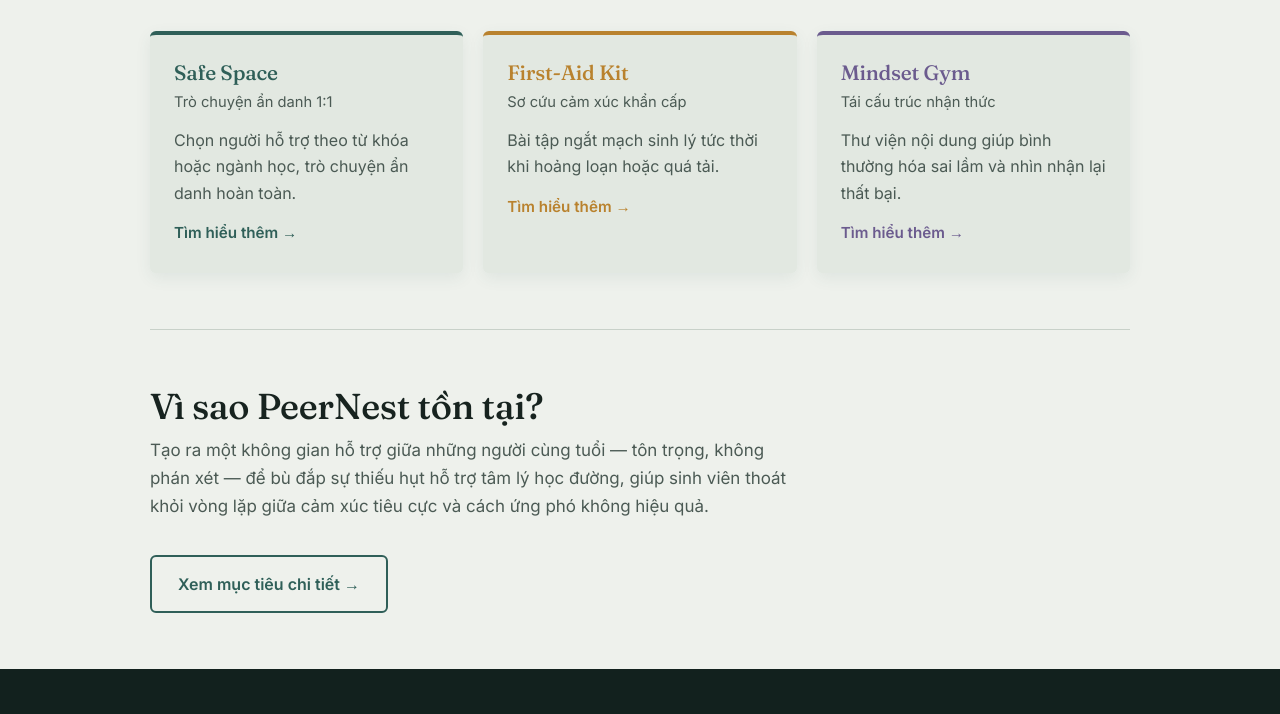
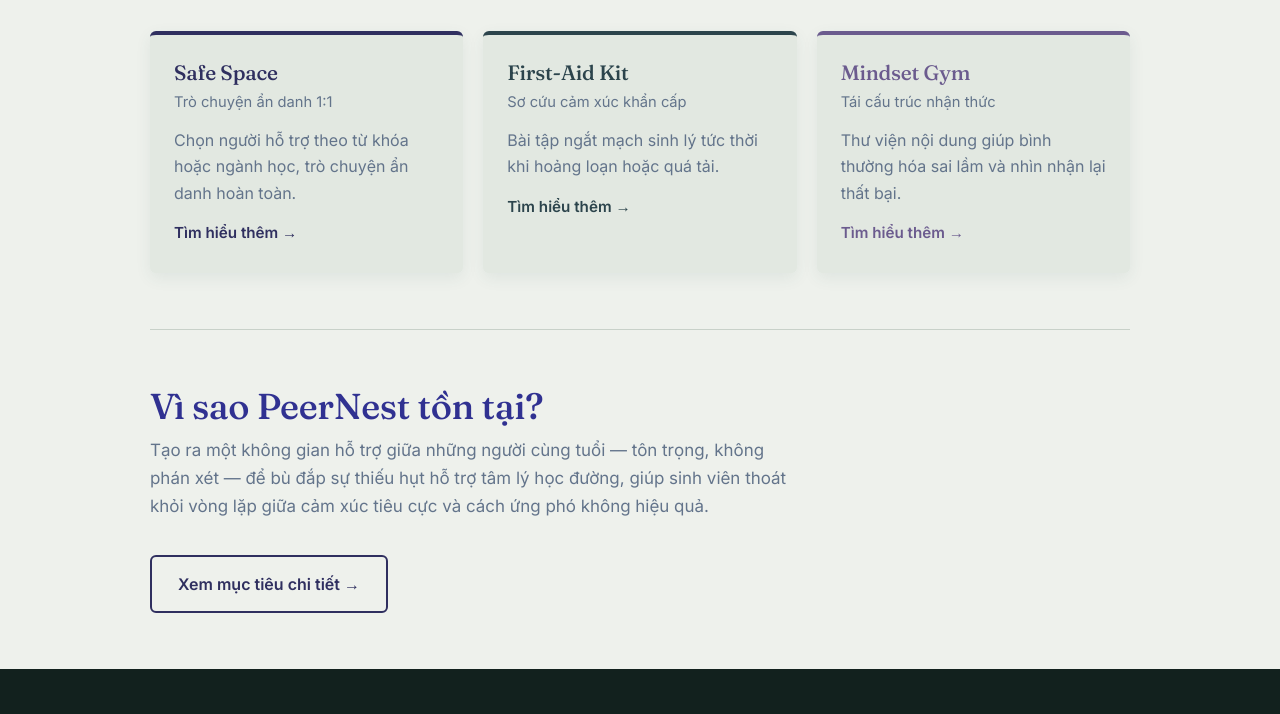
Before and after one commit to MinhTuan-png/PeerNest, a website: page index.html in a window 1280 px wide. Shown: the part 747-1461 px from the top of the page. Drawn offline with Linux system fonts and the light colour scheme.

```diff
--- a/index.html
+++ b/index.html
@@ -7,7 +7,7 @@
     content="width=device-width, initial-scale=1, viewport-fit=cover"
   >
 
-  <title>PeerNest — Không gian đồng đẳng cho sinh viên</title>
+  <title>PeerNest — Không gian hỗ trợ đồng đẳng cho sinh viên</title>
 
   <link rel="preconnect" href="https://fonts.googleapis.com">
   <link rel="preconnect" href="https://fonts.gstatic.com" crossorigin>
@@ -20,11 +20,11 @@
     :root {
       --paper: #eef1ec;
       --paper-deep: #e3e8e2;
-      --ink: #17231f;
-      --ink-soft: #4b5a54;
-      --teal: #2f5f58;
-      --teal-dark: #244b46;
-      --amber: #b9822e;
+      --ink: #303191;
+      --ink-soft: #63748b;
+      --teal: #2f2f5f;
+      --teal-dark: #242a4b;
+      --amber: #2c444c;
       --plum: #6b5b8e;
       --card: #e2e8e1;
       --card-dark: #d8e0d9;
```
